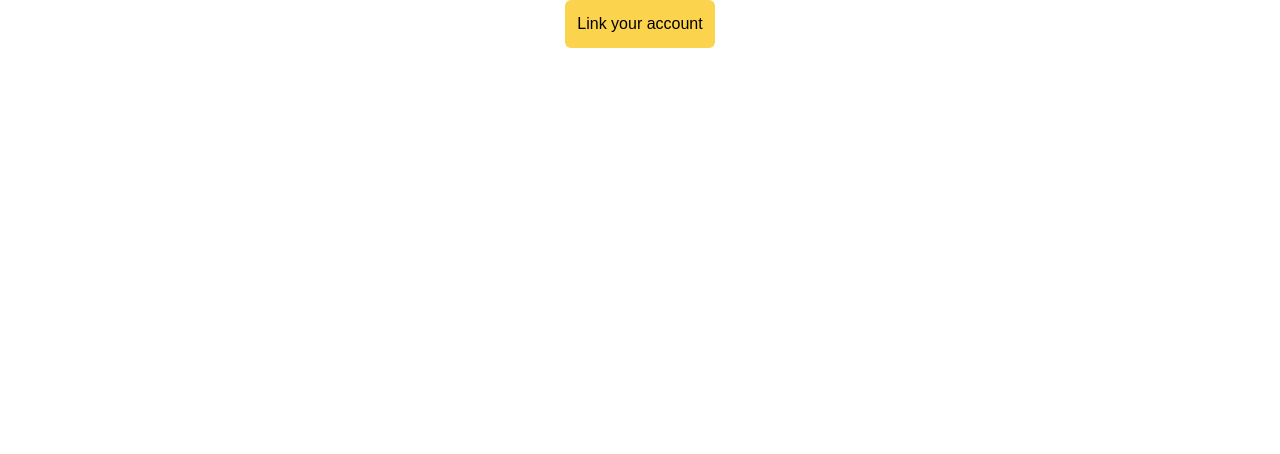
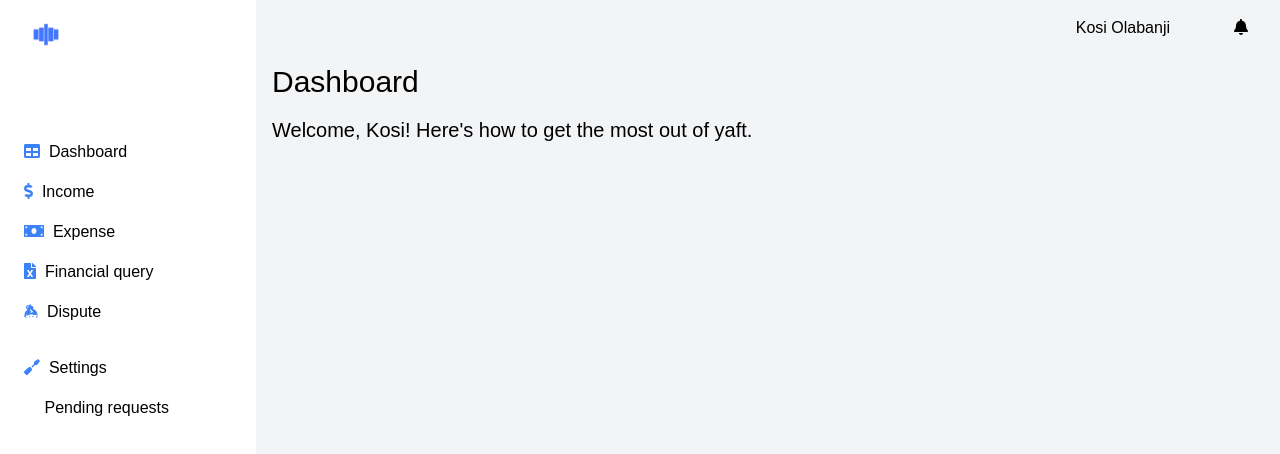
Before and after one commit to tobiadiks/mono-i4g-hackhaton, a Next.js app: page /dashboard in a window 1280 px wide. Shown: the top 454 px of the page. Built offline with nearby package versions, Linux system fonts and the light colour scheme.

Commit message:
dashboard and chart installed

```diff
--- /dev/null
+++ b/components/buttons/monoButton.js
@@ -0,0 +1,46 @@
+// import Image from "next/image";
+// import Link from "next/link";
+import { useState, useCallback } from "react";
+import cn from "classnames";
+export default function MonoButtonComponent(props) {
+  const [scriptLoaded, setScriptLoaded] = useState(false);
+  const [scriptSuccess, setScriptSuccess] = useState(false);
+
+  const openMonoWidget = useCallback(async () => {
+    const MonoConnect = (await import("@mono.co/connect.js")).default;
+
+    const monoInstance = new MonoConnect({
+      key: "test_pk_zORU2mvuC4P86prCJ7UU",
+      onClose: () => console.log("Widget closed"),
+      onLoad: () => setScriptLoaded(true),
+      onSuccess: ({ code }) => {
+        console.log(`Linked successfully: ${code}`,scriptSuccess);
+        setScriptSuccess(true);
+      },
+    });
+
+    monoInstance.setup();
+    monoInstance.open();
+  }, [scriptSuccess]);
+
+  return (
+    <>
+      <div className="flex flex-col font-sans my-2">
+        <button
+          disabled={props.disabled}
+          onClick={() => openMonoWidget()}
+          className={cn(
+            `p-4 rounded-md my-2 ${
+              props.disabled ? "bg-gray-400" : "bg-blue-600"
+            } text-white font-sans font-medium ${scriptSuccess?'hidden':''}`
+          )}
+        >
+          {props.title}
+        </button>
+        <div className={` text-green-500 text-medium font-sans text-center justify-center align-middle ${scriptSuccess?'flex':'hidden'}`}>
+          Connected Successfully
+        </div>
+      </div>
+    </>
+  );
+}
--- a/components/buttons/primaryButton.js
+++ b/components/buttons/primaryButton.js
@@ -1,9 +1,17 @@
-
+import cn from "classnames";
 export default function PrimaryButtonComponent(props) {
   return (
     <>
       <div className="flex flex-col font-sans my-2">
-          <button className="p-4 rounded-md my-2 bg-blue-600 text-white font-sans font-medium" onClick={props.onClick}>{props.title}</button>
+        <button
+          className={cn(
+            `p-4 rounded-md my-2 ${ props.disabled ? "bg-gray-400" : "bg-blue-600"} text-white font-sans font-medium`,
+
+          )}
+          onClick={props.onClick}
+        >
+          {props.title}
+        </button>
       </div>
     </>
   );
--- a/components/buttons/submitButton.js
+++ b/components/buttons/submitButton.js
@@ -1,10 +1,19 @@
-
+import cn from "classnames";
 
 export default function SubmitButtonComponent(props) {
   return (
     <>
       <div className="flex flex-col font-sans my-2">
-          <button className="p-4 rounded-md my-2 bg-blue-600 text-white font-sans font-bold" type="submit">{props.title}</button>
+        <button
+        disabled={props.disabled}
+          className={cn(
+            `p-4 rounded-md my-2 ${ props.disabled ? "bg-gray-400" : "bg-blue-600"} text-white font-sans font-medium`,
+
+          )}
+          type="submit"
+        >
+          {props.title}
+        </button>
       </div>
     </>
   );
--- /dev/null
+++ b/components/navigation/sideNavigation.js
@@ -0,0 +1,41 @@
+import { FontAwesomeIcon } from "@fortawesome/react-fontawesome";
+import { faDollarSign, faMoneyBill, faScrewdriver, faTable, faFileExcel, faCircle } from "@fortawesome/free-solid-svg-icons";
+import Image from "next/image";
+import { faKeybase } from "@fortawesome/free-brands-svg-icons";
+export default function SideNavigationComponent() {
+  return (
+    <div className="md:flex flex-col md:h-screen w-full hidden bg-white">
+      <div className="pl-6 mt-4">
+        <Image alt="logo-small"
+        src={'/logo-small.png'}
+        height={37}
+        width={44} />
+      </div>
+      <ul className=" list-none font-sans font-medium  mt-16 pl-6">
+          <li className="my-4">
+              <span className="text-blue-500"><FontAwesomeIcon icon={faTable}/>&nbsp;</span> Dashboard
+          </li>
+          <li className="my-4">
+          <span className="text-blue-500"><FontAwesomeIcon icon={faDollarSign}/>&nbsp;</span> Income
+          </li>
+          <li className="my-4">
+          <span className="text-blue-500"><FontAwesomeIcon icon={faMoneyBill}/>&nbsp;</span> Expense
+          </li>
+          <li className="my-4">
+          <span className="text-blue-500"><FontAwesomeIcon icon={faFileExcel}/>&nbsp;</span>  Financial query
+          </li>
+          <li className="my-4">
+          <span className="text-blue-500"><FontAwesomeIcon icon={faKeybase}/>&nbsp;</span>  Dispute
+          </li>
+
+          <li className="mt-8">
+          <span className="text-blue-500"><FontAwesomeIcon icon={faScrewdriver}/>&nbsp;</span>  Settings
+          </li>
+          <li className="my-4">
+          <span className="text-white"><FontAwesomeIcon icon={faCircle}/>&nbsp;</span>Pending requests
+          </li>
+
+      </ul>
+    </div>
+  );
+}
--- a/package.json
+++ b/package.json
@@ -28,7 +28,8 @@
     "@mono.co/connect.js": "^0.2.2",
     "next": "11.1.2",
     "react": "17.0.2",
-    "react-dom": "17.0.2"
+    "react-dom": "17.0.2",
+    "victory": "^36.2.0"
   },
   "devDependencies": {
     "autoprefixer": "10.3.4",
--- a/pages/dashboard.js
+++ b/pages/dashboard.js
@@ -1,31 +1,24 @@
 // import Image from "next/image";
 // import Link from "next/link";
+import SideNavigationComponent from "@components/navigation/sideNavigation";
+import { FontAwesomeIcon } from "@fortawesome/react-fontawesome";
+import { faBell } from "@fortawesome/free-solid-svg-icons";
 import { useState, useCallback } from "react";
 export default function DashboardPage() {
-  const [scriptLoaded, setScriptLoaded] = useState(false);
 
-  const openMonoWidget = useCallback(async () => {
-    const MonoConnect = (await import("@mono.co/connect.js")).default;
-
-    const monoInstance = new MonoConnect({
-      key: "test_pk_zORU2mvuC4P86prCJ7UU",
-      onClose: () => console.log("Widget closed"),
-      onLoad: () => setScriptLoaded(true),
-      onSuccess: ({ code }) => console.log(`Linked successfully: ${code}`),
-    });
-
-    monoInstance.setup();
-    monoInstance.open();
-  }, []);
 
   return (
-    <div className="flex flex-col items-center justify-center space-y-12">
-      <div
-        className="bg-yellow-300 p-3 rounded-md cursor-pointer"
-        onClick={() => openMonoWidget()}
-      >
-        Link your account
+    <div className="flex flex-col md:flex-row w-full  px-4 md:px-0 bg-gray-100 md:h-screen">
+      <div className=" md:w-1/5 hidden md:block">
+<SideNavigationComponent/>
       </div>
+      <div className=" md:w-4/5 w-full pl-4 pr-8 mt-4 md:h-screen overflow-x-scroll">
+<div className="flex w-full justify-end"><div className=" text-base md:mx-16">Kosi Olabanji</div><div><FontAwesomeIcon icon={faBell}/></div></div>
+
+<div className="flex w-full justify-start text-3xl mt-6">Dashboard</div>
+<div className="flex w-full justify-start text-xl md:font-extralight mt-4">Welcome, Kosi! Here's how to get the most out of yaft.</div>
+      </div>
+
     </div>
   );
 }
--- a/pages/sign-up.js
+++ b/pages/sign-up.js
@@ -2,6 +2,7 @@ import TextInputComponent from "@components/inputs/textInput";
 import PasswordInputComponent from "@components/inputs/passwordInput";
 import PhoneInputComponent from "@components/inputs/phoneInput";
 import SubmitButtonComponent from "@components/buttons/submitButton";
+import MonoButtonComponent from "@components/buttons/monoButton";
 import Image from "next/image";
 import Link from "next/link";
 import { FontAwesomeIcon } from "@fortawesome/react-fontawesome";
@@ -21,7 +22,7 @@ export default function SignUpPage() {
         </div>
 
         <div className="w-full md:w-1/2 lg:w-1/2 md:overflow-y-scroll md:h-screen">
-        <Link href={'/'} passHref>
+          <Link href={"/"} passHref>
             <div className="flex text-center justify-center align-middle">
               <Image
                 src="/logo.png"
@@ -74,26 +75,29 @@ export default function SignUpPage() {
                   .
                 </div>
               </div>
+
               <div className="md:w-3/4">
-                <SubmitButtonComponent title="Create an account" />
+                <MonoButtonComponent title="Connect your bank account" />
+              </div>
+              <div className="md:w-3/4">
+                <SubmitButtonComponent disabled title="Create an account" />
               </div>
 
               <div className=" md:w-3/4 text-xs text-center ">
                 Have an account?&nbsp;
-                <Link href={'sign-in'} passHref><a className="text-blue-500" href="#">
+                <Link href={"sign-in"} passHref>
+                  <a className="text-blue-500" href="#">
                     Login here
-                </a></Link>
-
+                  </a>
+                </Link>
                 .
               </div>
 
               <div className="flex flex-col justify-center align-middle md:w-3/4 text-xs font-bold mt-4 mb-4">
                 <div className="text-center mx-auto">or sign up with:</div>
                 <div className="text-center mx-auto text-2xl">
-                  <FontAwesomeIcon  icon={faFacebookSquare} />
-                  &nbsp;
-                  &nbsp;
-
+                  <FontAwesomeIcon icon={faFacebookSquare} />
+                  &nbsp; &nbsp;
                   <FontAwesomeIcon icon={faGoogle} />
                 </div>
               </div>
```
Also changed, not shown: public/logo-small.png (added), 1 other file (tests, documents, lock files or other folders). Lines whose indentation alone changed are shown as unchanged.
